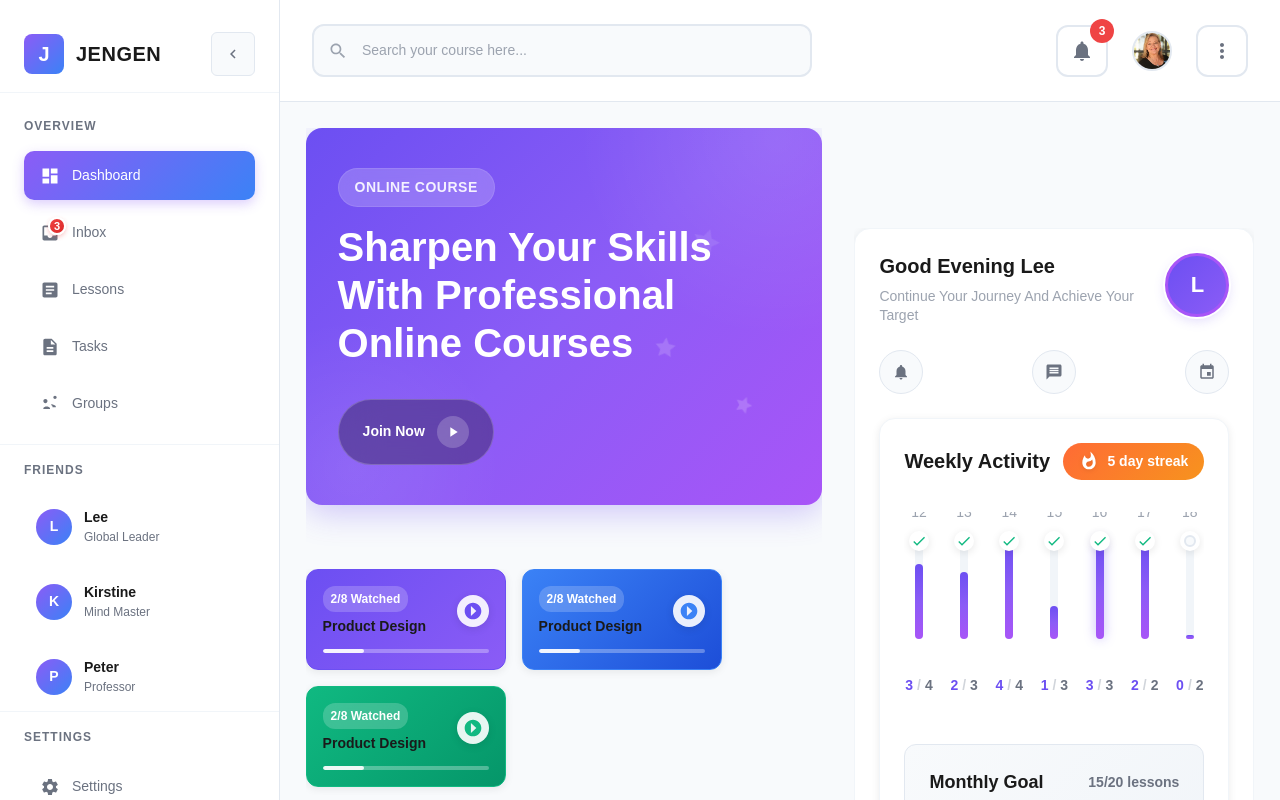
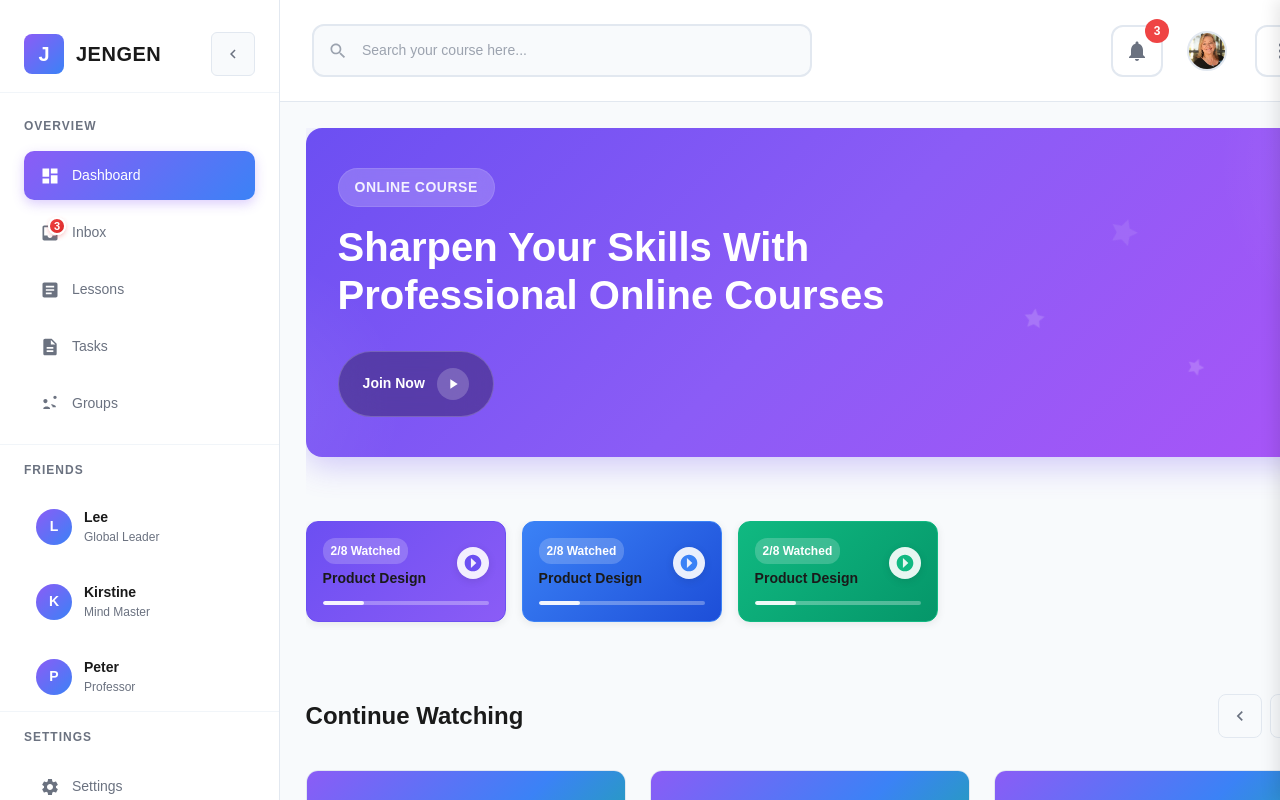
Before and after one commit to xthemadgenius/genjen, a Next.js app in the folder web-app/: page /dashboard in a window 1280 px wide. Shown: the top 800 px of the page. Built offline with nearby package versions, Linux system fonts and the light colour scheme.

Commit message:
profile collap

```diff
--- a/web-app/src/app/dashboard/dashboard.module.css
+++ b/web-app/src/app/dashboard/dashboard.module.css
@@ -6,29 +6,11 @@
   overflow-x: hidden;
 }
 
-.mainGrid {
-  display: grid;
-  grid-template-columns: 1fr minmax(300px, 400px);
-  gap: clamp(1rem, 3vw, 2rem);
-  align-items: flex-start;
-  width: 100%;
-  overflow-x: hidden;
-}
-
-.leftColumn {
+.mainContent {
   display: flex;
   flex-direction: column;
   gap: clamp(1rem, 2.5vw, 2rem);
-  min-width: 0;
-  overflow-x: hidden;
-}
-
-.rightColumn {
-  display: flex;
-  flex-direction: column;
-  gap: clamp(1rem, 2.5vw, 1.5rem);
-  position: sticky;
-  top: 100px;
+  width: 100%;
   min-width: 0;
   overflow-x: hidden;
 }
@@ -39,41 +21,20 @@
     padding: 0.5rem;
   }
 
-  .mainGrid {
+  .mainContent {
     gap: 0.75rem;
   }
 }
 
 @media (max-width: 600px) {
-  .mainGrid {
-    grid-template-columns: 1fr;
+  .mainContent {
     gap: clamp(0.75rem, 2vw, 1.5rem);
-  }
-
-  .rightColumn {
-    position: static;
-    order: -1;
-  }
-
-  .leftColumn {
-    order: 1;
   }
 }
 
 @media (min-width: 601px) and (max-width: 1024px) {
-  .mainGrid {
-    grid-template-columns: 1fr;
+  .mainContent {
     gap: clamp(1rem, 2.5vw, 1.5rem);
-  }
-
-  .rightColumn {
-    position: static;
-  }
-}
-
-@media (min-width: 1025px) and (max-width: 1200px) {
-  .mainGrid {
-    grid-template-columns: 1fr minmax(300px, 350px);
   }
 }
 
@@ -82,7 +43,7 @@
     padding: 2.5rem;
   }
 
-  .mainGrid {
+  .mainContent {
     gap: 2.5rem;
   }
 }
--- a/web-app/src/app/dashboard/page.tsx
+++ b/web-app/src/app/dashboard/page.tsx
@@ -5,25 +5,16 @@ import DashboardLayout from '@/components/dashboard/DashboardLayout';
 import HeroBanner from '@/components/dashboard/HeroBanner';
 import CourseProgress from '@/components/dashboard/CourseProgress';
 import ContinueWatching from '@/components/dashboard/ContinueWatching';
-import ProfileCard from '@/components/dashboard/ProfileCard';
 import TaskList from '@/components/dashboard/TaskList';
 import styles from './dashboard.module.css';
 
 const DashboardPage = () => {
-  // Mock user data - in real app this would come from authentication/context
-  const user = {
-    fullName: 'Lee Richter',
-    email: 'lee@goasklee.com',
-    avatar: undefined // This would typically be a URL to user's profile image
-  };
 
   return (
     <DashboardLayout>
       <div className={styles.dashboardContent}>
-        {/* Main Content Grid */}
-        <div className={styles.mainGrid}>
-          {/* Left Column - Primary Content */}
-          <div className={styles.leftColumn}>
+        {/* Main Content - Full Width */}
+        <div className={styles.mainContent}>
           {/* Hero Banner */}
           <HeroBanner />
           {/* Course Progress Chips */}
@@ -31,12 +22,6 @@ const DashboardPage = () => {
           <ContinueWatching />
           <TaskList />
         </div>
-
-          {/* Right Column - Profile & Progress */}
-          <div className={styles.rightColumn}>
-            <ProfileCard user={user} />
-          </div>
-        </div>
       </div>
     </DashboardLayout>
   );
--- a/web-app/src/components/dashboard/DashboardHeader.tsx
+++ b/web-app/src/components/dashboard/DashboardHeader.tsx
@@ -5,9 +5,10 @@ import styles from './css/DashboardHeader.module.css';
 
 interface DashboardHeaderProps {
   onToggleSidebar: () => void;
+  onToggleProfileCard: () => void;
 }
 
-const DashboardHeader: React.FC<DashboardHeaderProps> = ({ onToggleSidebar }) => {
+const DashboardHeader: React.FC<DashboardHeaderProps> = ({ onToggleSidebar, onToggleProfileCard }) => {
   const [searchQuery, setSearchQuery] = useState('');
 
   const handleSearch = (e: React.FormEvent) => {
@@ -15,6 +16,7 @@ const DashboardHeader: React.FC<DashboardHeaderProps> = ({ onToggleSidebar }) =>
     console.log('Searching for:', searchQuery);
     // Implement search functionality
   };
+
 
 
   return (
@@ -59,11 +61,17 @@ const DashboardHeader: React.FC<DashboardHeaderProps> = ({ onToggleSidebar }) =>
 
         {/* Profile Image */}
         <div className={styles.profileContainer}>
-          <img
-            src="/imgs/lee.png"
-            alt="Your Profile"
-            className={styles.profileImage}
-          />
+          <button
+            onClick={onToggleProfileCard}
+            className={styles.profileButton}
+            aria-label="Toggle profile card"
+          >
+            <img
+              src="/imgs/lee.png"
+              alt="Your Profile"
+              className={styles.profileImage}
+            />
+          </button>
         </div>
 
         {/* More Options */}
--- a/web-app/src/components/dashboard/DashboardLayout.tsx
+++ b/web-app/src/components/dashboard/DashboardLayout.tsx
@@ -1,9 +1,10 @@
 'use client';
 
-import React, { useState } from 'react';
+import React, { useState, useEffect, useRef } from 'react';
 import Sidebar from './Sidebar';
 import Tabbar from './Tabbar';
 import DashboardHeader from './DashboardHeader';
+import ProfileCard from './ProfileCard';
 import { useDeviceType, useIsMobile } from './hooks/useMediaQuery';
 import styles from './css/DashboardLayout.module.css';
 
@@ -14,9 +15,11 @@ interface DashboardLayoutProps {
 const DashboardLayout: React.FC<DashboardLayoutProps> = ({ children }) => {
   const [isSidebarOpen, setIsSidebarOpen] = useState(false);
   const [isSidebarCollapsed, setIsSidebarCollapsed] = useState(false);
+  const [isProfileCardOpen, setIsProfileCardOpen] = useState(false);
 
   const deviceType = useDeviceType();
   const isMobile = useIsMobile();
+  const profilePanelRef = useRef<HTMLDivElement>(null);
 
   const toggleSidebar = () => {
     setIsSidebarOpen(!isSidebarOpen);
@@ -30,6 +33,31 @@ const DashboardLayout: React.FC<DashboardLayoutProps> = ({ children }) => {
     setIsSidebarOpen(false);
   };
 
+  const toggleProfileCard = () => {
+    setIsProfileCardOpen(!isProfileCardOpen);
+  };
+
+  const closeProfileCard = () => {
+    setIsProfileCardOpen(false);
+  };
+
+  // Handle outside clicks for profile card
+  useEffect(() => {
+    const handleClickOutside = (event: MouseEvent) => {
+      if (isProfileCardOpen && profilePanelRef.current && !profilePanelRef.current.contains(event.target as Node)) {
+        closeProfileCard();
+      }
+    };
+
+    if (isProfileCardOpen) {
+      document.addEventListener('mousedown', handleClickOutside);
+    }
+
+    return () => {
+      document.removeEventListener('mousedown', handleClickOutside);
+    };
+  }, [isProfileCardOpen]);
+
   // Determine layout based on device type
   const shouldShowSidebar = !isMobile;
   const shouldShowTabbar = isMobile;
@@ -40,6 +68,7 @@ const DashboardLayout: React.FC<DashboardLayoutProps> = ({ children }) => {
       ${styles.dashboardLayout}
       ${isMobile ? styles.mobileLayout : ''}
       ${isSidebarCollapsed && !isMobile ? styles.collapsedLayout : ''}
+      ${isProfileCardOpen ? styles.profileCardOpen : ''}
     `}>
       {/* Sidebar - Hidden on Mobile */}
       {shouldShowSidebar && (
@@ -56,6 +85,7 @@ const DashboardLayout: React.FC<DashboardLayoutProps> = ({ children }) => {
         {/* Dashboard Header */}
         <DashboardHeader
           onToggleSidebar={toggleSidebar}
+          onToggleProfileCard={toggleProfileCard}
         />
 
         {/* Dashboard Content */}
@@ -65,6 +95,20 @@ const DashboardLayout: React.FC<DashboardLayoutProps> = ({ children }) => {
         `}>
           {children}
         </main>
+      </div>
+
+      {/* Profile Card Panel */}
+      <div
+        ref={profilePanelRef}
+        className={`${styles.profilePanel} ${isProfileCardOpen ? styles.profilePanelOpen : ''}`}
+      >
+        <ProfileCard
+          user={{
+            fullName: "Lee Johnson",
+            email: "lee@example.com",
+            avatar: "/imgs/lee.png"
+          }}
+        />
       </div>
 
       {/* Mobile Bottom Tabbar */}
--- a/web-app/src/components/dashboard/css/DashboardHeader.module.css
+++ b/web-app/src/components/dashboard/css/DashboardHeader.module.css
@@ -123,6 +123,21 @@
   display: flex;
   align-items: center;
   justify-content: center;
+  position: relative;
+}
+
+.profileButton {
+  background: transparent;
+  border: none;
+  cursor: pointer;
+  padding: 0;
+  border-radius: 50%;
+  transition: all 0.2s ease;
+}
+
+.profileButton:focus {
+  outline: 2px solid #8b5cf6;
+  outline-offset: 2px;
 }
 
 .profileImage {
@@ -132,13 +147,14 @@
   object-fit: cover;
   border: 2px solid #e2e8f0;
   transition: all 0.2s ease;
-  cursor: pointer;
+  display: block;
 }
 
-.profileImage:hover {
+.profileButton:hover .profileImage {
   border-color: #8b5cf6;
   transform: scale(1.05);
 }
+
 
 .moreOptionsBtn {
   background: transparent;
--- a/web-app/src/components/dashboard/css/DashboardLayout.module.css
+++ b/web-app/src/components/dashboard/css/DashboardLayout.module.css
@@ -3,6 +3,7 @@
   min-height: 100vh;
   background: #f8fafc;
   position: relative;
+  overflow-x: hidden;
 }
 
 .mainContent {
@@ -11,7 +12,7 @@
   flex-direction: column;
   margin-left: 280px;
   min-height: 100vh;
-  transition: margin-left 0.3s cubic-bezier(0.4, 0, 0.2, 1);
+  transition: all 0.3s cubic-bezier(0.4, 0, 0.2, 1);
   position: relative;
 }
 
@@ -24,6 +25,35 @@
 
 .dashboardContent.withTabbar {
   padding-bottom: calc(80px + env(safe-area-inset-bottom, 0px));
+}
+
+/* Profile Panel Styles */
+.profilePanel {
+  position: fixed;
+  top: 0;
+  right: 0;
+  width: 400px;
+  height: 100vh;
+  background: #f8fafc;
+  z-index: 999;
+  transform: translateX(100%);
+  transition: transform 0.3s cubic-bezier(0.4, 0, 0.2, 1);
+  box-shadow: -4px 0 16px rgba(0, 0, 0, 0.1);
+  overflow-y: auto;
+  padding: 1rem;
+}
+
+.profilePanel.profilePanelOpen {
+  transform: translateX(0);
+}
+
+.profileCardOpen .mainContent {
+  margin-right: 400px;
+}
+
+.profileCardOpen.collapsedLayout .mainContent {
+  margin-left: 80px;
+  margin-right: 400px;
 }
 
 .mobileOverlay {
@@ -77,6 +107,15 @@
     margin-left: 80px;
   }
 
+  .profileCardOpen .mainContent {
+    margin-right: 400px;
+  }
+
+  .profileCardOpen.collapsedLayout .mainContent {
+    margin-left: 80px;
+    margin-right: 400px;
+  }
+
   .mobileOverlay {
     display: none;
   }
@@ -90,6 +129,19 @@
 
   .collapsedLayout .mainContent {
     margin-left: 0;
+  }
+
+  .profilePanel {
+    width: 350px;
+  }
+
+  .profileCardOpen .mainContent {
+    margin-right: 350px;
+  }
+
+  .profileCardOpen.collapsedLayout .mainContent {
+    margin-left: 0;
+    margin-right: 350px;
   }
 }
 
@@ -106,6 +158,16 @@
 
   .dashboardContent {
     padding-bottom: calc(80px + env(safe-area-inset-bottom, 0px));
+  }
+
+  .profilePanel {
+    width: 100%;
+    max-width: 350px;
+  }
+
+  .profileCardOpen .mainContent {
+    margin-right: 0;
+    transform: translateX(-100%);
   }
 }
 
```
Lines whose indentation alone changed are shown as unchanged.
